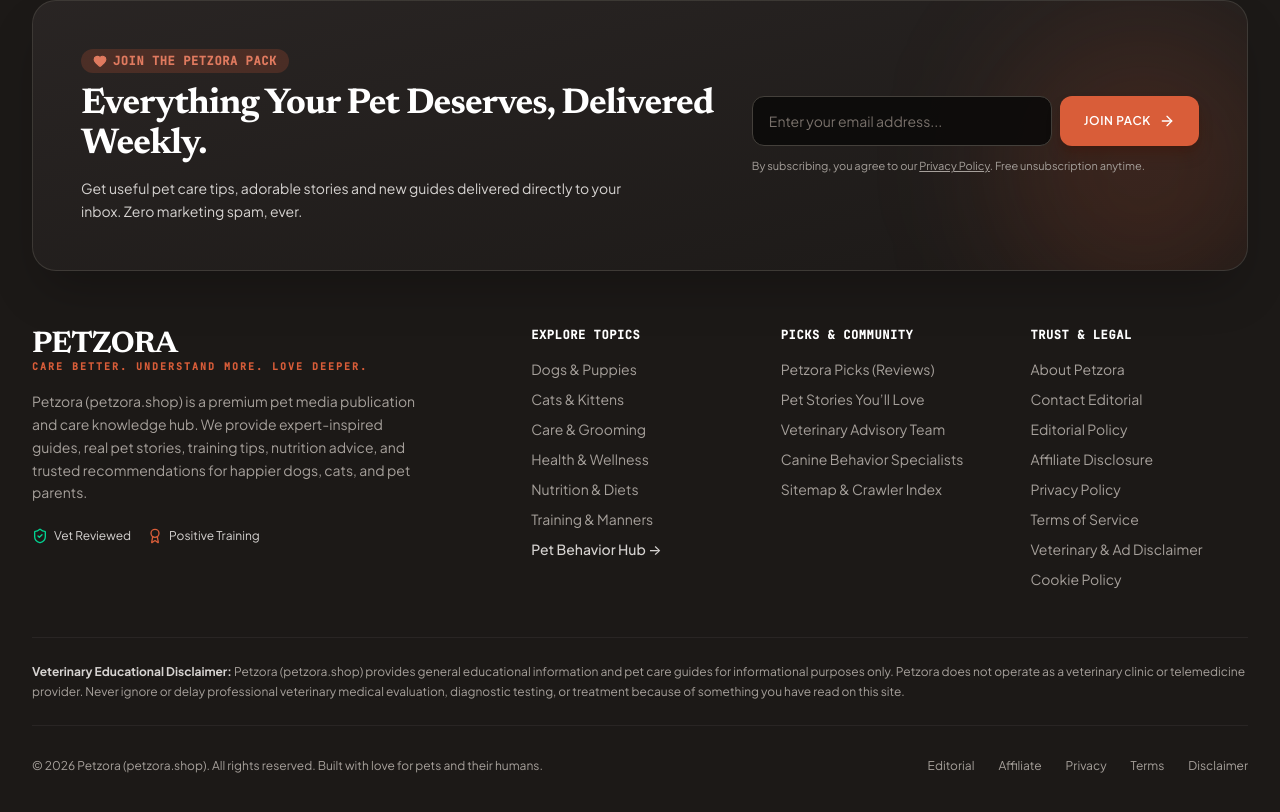
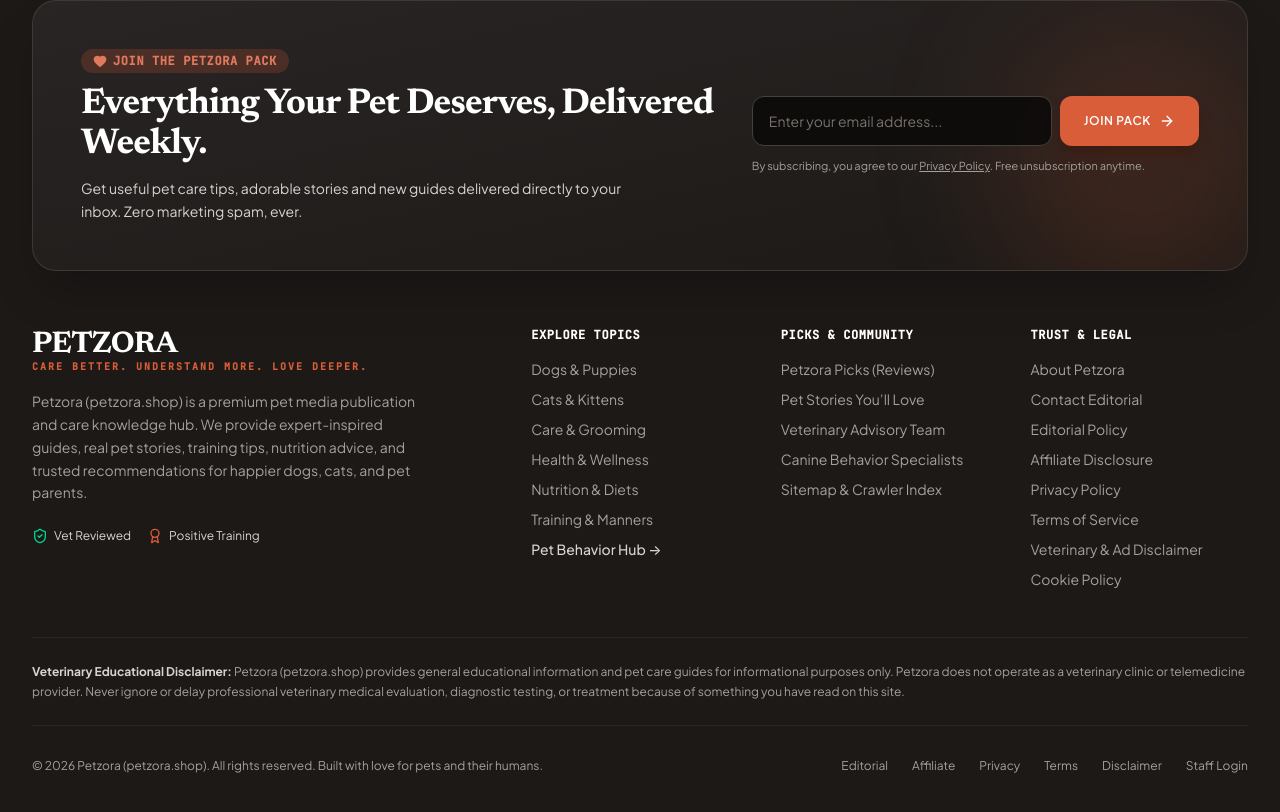
Before and after one commit to emonahmedea127-rgb/Petzora, a React (Vite) app: page / in a window 1280 px wide. Shown: the part 4347-5159 px from the top of the page. Built offline with nearby package versions, Linux system fonts and the light colour scheme; no server answers; the database is empty.

Commit message:
feat: add staff login link and SPA routing
- Add Staff Login link to the footer for administrative access.
- Configure Vercel rewrites to support client-side routing for the SPA.

```diff
--- a/src/components/Footer.tsx
+++ b/src/components/Footer.tsx
@@ -247,6 +247,7 @@
             <Link to="/privacy-policy" className="hover:text-white transition-colors">Privacy</Link>
             <Link to="/terms-conditions" className="hover:text-white transition-colors">Terms</Link>
             <Link to="/disclaimer" className="hover:text-white transition-colors">Disclaimer</Link>
+            <Link to="/admin/login" className="hover:text-orange-400 transition-colors text-stone-400">Staff Login</Link>
           </div>
         </div>
       </div>
```
Also changed, not shown: vercel.json (added).
